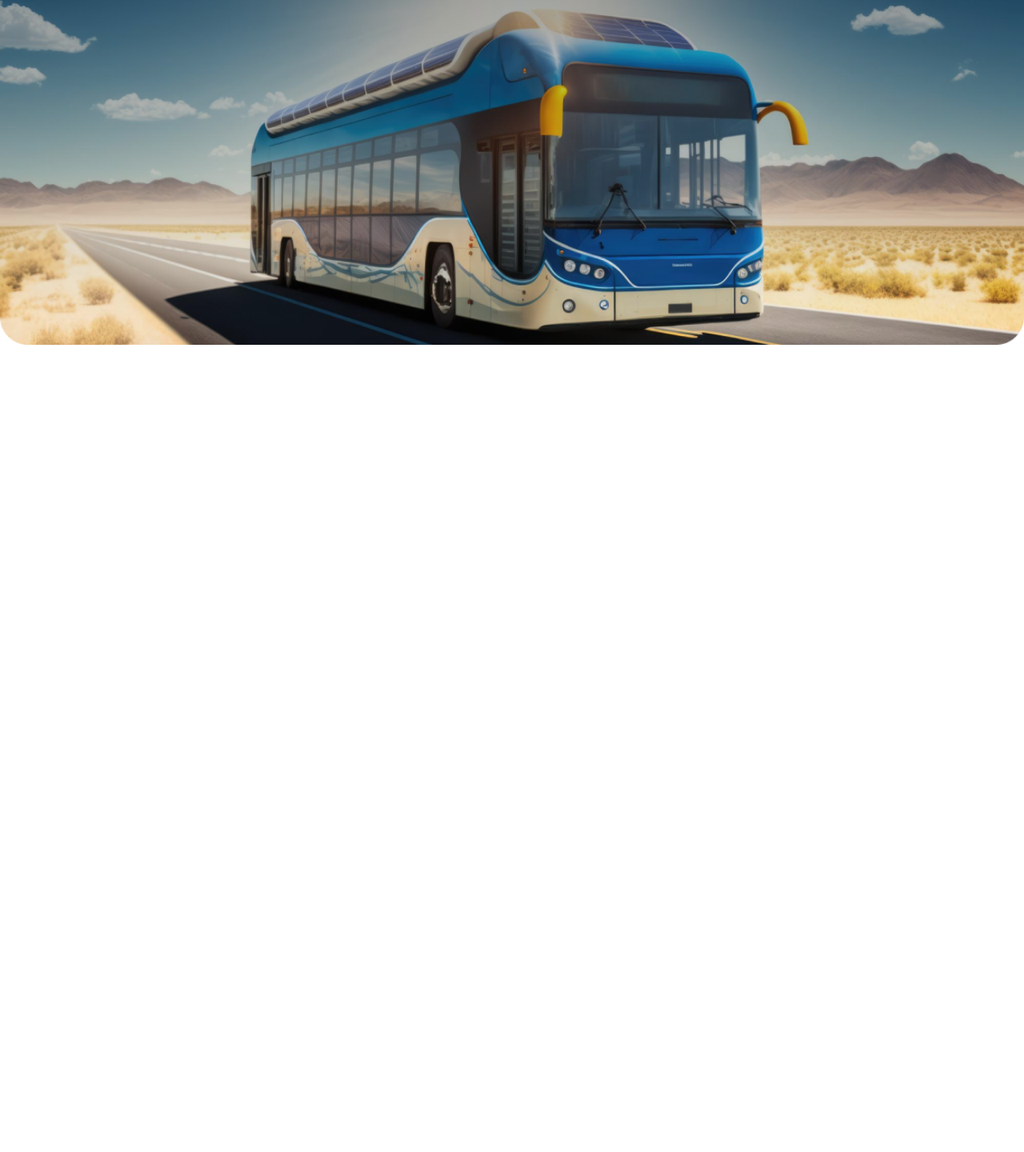
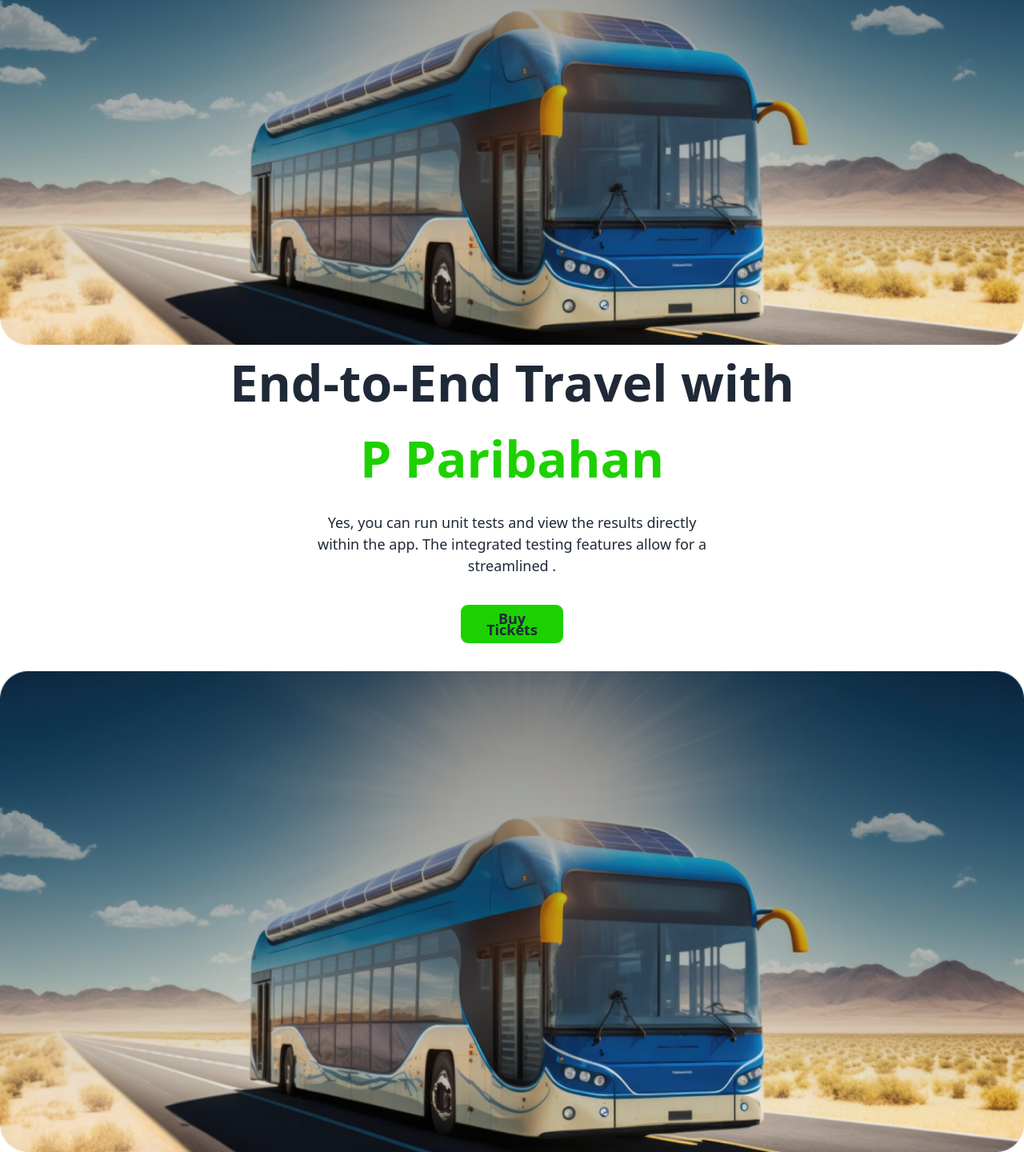
Before and after one commit to almuheetu/Bus-tickets-landing-page, a plain HTML site: page index.html in a window 1280 px wide. Shown: the part 682-2122 px from the top of the page at 80% size. Before the commit the page ends 1113 px from the top, so only its background shows below. Drawn offline with nearby package versions, Linux system fonts and the light colour scheme.

Commit message:
more aection add

```diff
--- a/index.html
+++ b/index.html
@@ -73,6 +73,25 @@
     </section>
     <!-- Banner-area-End -->
 
+    <!-- Banner-area- -->
+    <section>
+        <div class="container">
+            <div class="banner-area">
+                <div class="banner-area-content">
+                    <h1>End-to-End Travel with</h1>
+                    <h2>P Paribahan</h2>
+                    <p>Yes, you can run unit tests and view the results directly within the app. The integrated testing features allow for a streamlined .</p>
+                    <Button class="btn Banner-btn"><span>Buy Tickets</span></Button>
+                </div>
+                <div class="banner-img">
+                    <img src="images/banner.png" alt="">
+                </div>
+
+            </div>
+        </div>
+    </section>
+    <!-- Banner-area-End -->
+
     <script src="https://kit.fontawesome.com/d2e5d32caa.js" crossorigin="anonymous"></script>
     <script src="script/tailwind.config.js"></script>
     <script src="script/main.js"></script>
```
